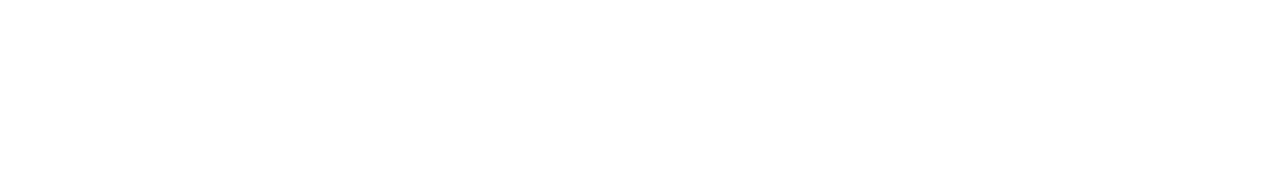
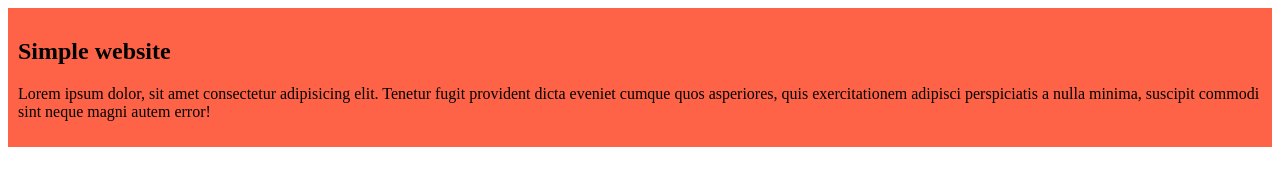
Before and after one commit to jobayerimtiaz/my-simple-web, a plain HTML site: page index.html in a window 1280 px wide. Drawn offline with Linux system fonts and the light colour scheme.

Commit message:
blog added

```diff
--- /dev/null
+++ b/css/style.css
@@ -0,0 +1,4 @@
+div{
+    background-color: tomato;
+    padding: 10px;
+}
--- a/index.html
+++ b/index.html
@@ -4,8 +4,13 @@
     <meta charset="UTF-8">
     <meta name="viewport" content="width=device-width, initial-scale=1.0">
     <title>My simple website</title>
+    <link rel="stylesheet" href="css/style.css">
 </head>
 <body>
+    <div>
+       <h2>Simple website</h2>
+       <p>Lorem ipsum dolor, sit amet consectetur adipisicing elit. Tenetur fugit provident dicta eveniet cumque quos asperiores, quis exercitationem adipisci perspiciatis a nulla minima, suscipit commodi sint neque magni autem error!</p>
+    </div>
 
 </body>
 </html>
```
